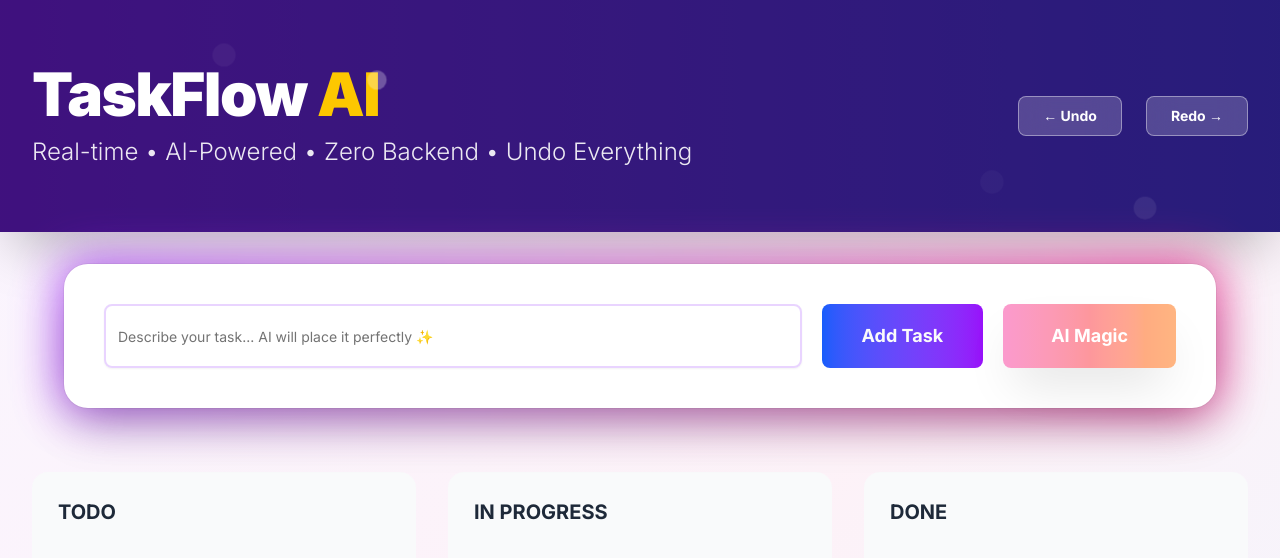
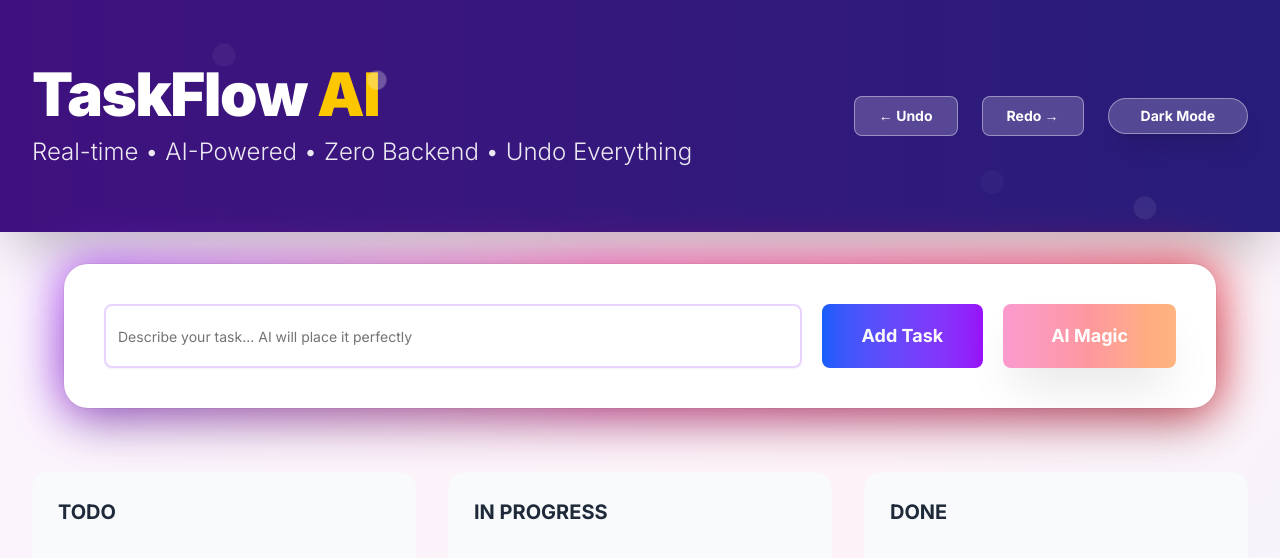
Before and after one commit to hardickchatterjee/taskflow-project, a Next.js app: page /projects/13b56b64-14df-4efa-8edf-567d80291c27 in a window 1280 px wide. Shown: the top 558 px of the page. Built offline with nearby package versions, Linux system fonts and the light colour scheme.

Commit message:
feat: fully working real-time collaborative Kanban

```diff
--- a/src/app/globals.css
+++ b/src/app/globals.css
@@ -1,5 +1,8 @@
 @import "tailwindcss";
 @import "tw-animate-css";
+@tailwind base;
+@tailwind components;
+@tailwind utilities;
 
 @custom-variant dark (&:is(.dark *));
 
@@ -131,3 +134,47 @@
 .animate-tilt {
   animation: tilt 12s infinite ease-in-out;
 }
+
+/* ───── DARK MODE MAGIC ───── */
+.dark {
+  color-scheme: dark;
+}
+
+.dark .bg-gradient-to-br {
+  background: linear-gradient(to bottom right, #1e1b4b, #2e1065, #1e293b);
+}
+
+.dark .bg-white {
+  @apply bg-gray-900 border-gray-800;
+}
+
+.dark .text-gray-800 {
+  @apply text-gray-100;
+}
+
+.dark .bg-gray-50 {
+  @apply bg-gray-900/80;
+}
+
+.dark .border-gray-300 {
+  @apply border-gray-700;
+}
+
+.dark .bg-gray-100 {
+  @apply bg-gray-800;
+}
+
+.dark .text-gray-600 {
+  @apply text-gray-400;
+}
+
+/* Neon glow for AI button in dark mode */
+.dark .from-pink-500 {
+  --tw-gradient-from: #ec4899;
+  --tw-gradient-to: #f43f5e;
+}
+
+/* Particle glow */
+.dark .bg-white {
+  filter: drop-shadow(0 0 10px rgba(168, 85, 247, 0.8));
+}
--- a/src/app/layout.tsx
+++ b/src/app/layout.tsx
@@ -16,8 +16,8 @@ export default function RootLayout({
   children: React.ReactNode;
 }) {
   return (
-    <html lang="en">
-      <body className={`${inter.className} bg-gradient-to-br from-purple-50 via-pink-50 to-blue-50 min-h-screen`}>
+    <html lang="en" className="scroll-smooth">
+      <body className={`${inter.className} bg-gradient-to-br from-purple-50 via-pink-50 to-blue-50 min-h-screen transition-all duration-1000`}>
         {children}
       </body>
     </html>
--- a/src/app/projects/[id]/page.tsx
+++ b/src/app/projects/[id]/page.tsx
@@ -2,7 +2,7 @@
 'use client';
 
 import { useParams } from 'next/navigation';
-import { useState } from 'react';
+import { useState, useEffect } from 'react';
 import { useTaskStore, TaskStatus } from '@/store/useTaskStore';
 import { useSyncTaskStoreAcrossTabs } from '@/lib/useSyncTaskStoreAcrossTabs';
 import { KanbanBoard } from '@/components/KanbanBoard';
@@ -21,6 +21,9 @@ export default function ProjectPage() {
 
   const [newTitle, setNewTitle] = useState('');
   const [isLoading, setIsLoading] = useState(false);
+
+  // Detect dark mode for button text
+  const isDark = typeof document !== 'undefined' && document.documentElement.classList.contains('dark');
 
   const handleAdd = () => {
     if (!newTitle.trim()) return;
@@ -81,9 +84,9 @@ export default function ProjectPage() {
 
   return (
     <div className="min-h-screen">
-      {/* FLASHY HERO HEADER */}
-      <div className="relative overflow-hidden bg-gradient-to-r from-violet-600 to-indigo-600 text-white shadow-2xl">
-        <div className="absolute inset-0 bg-black opacity-50"></div>
+      {/* HERO HEADER */}
+      <div className="relative overflow-hidden bg-gradient-to-r from-violet-600 to-indigo-600 dark:from-purple-900 dark:to-indigo-950 text-white shadow-2xl">
+        <div className="absolute inset-0 bg-black opacity-50 dark:opacity-70"></div>
         <div className="relative px-8 py-16">
           <div className="flex justify-between items-center max-w-7xl mx-auto">
             <div>
@@ -94,7 +97,7 @@ export default function ProjectPage() {
                 Real-time • AI-Powered • Zero Backend • Undo Everything
               </p>
             </div>
-            <div className="flex gap-6">
+            <div className="flex gap-6 items-center">
               <Button
                 variant="secondary"
                 size="lg"
@@ -111,21 +114,30 @@ export default function ProjectPage() {
               >
                 Redo →
               </Button>
+
+              {/* DARK MODE TOGGLE — THE ONE LINE THAT CHANGES EVERYTHING */}
+              <Button
+                onClick={() => document.documentElement.classList.toggle('dark')}
+                className="bg-white/20 backdrop-blur-lg hover:bg-white/30 border border-white/40 text-white font-bold px-8 py-4 rounded-full shadow-xl transition-all duration-500"
+              >
+                {isDark ? 'Light Mode' : 'Dark Mode'}
+              </Button>
             </div>
           </div>
         </div>
 
-        {/* Floating particles */}
+        {/* Floating particles — glow in dark mode */}
         <div className="absolute inset-0 pointer-events-none">
           {[...Array(8)].map((_, i) => (
             <div
               key={i}
-              className="absolute w-3 h-3 bg-white rounded-full opacity-70 animate-ping"
+              className="absolute w-3 h-3 bg-white rounded-full opacity-70 animate-ping dark:opacity-90 dark:blur-sm"
               style={{
                 top: `${10 + i * 11}%`,
                 left: `${5 + i * 12}%`,
                 animationDelay: `${i * 0.4}s`,
                 animationDuration: `${3 + i * 0.5}s`,
+                boxShadow: isDark ? '0 0 20px #a855f7' : 'none',
               }}
             />
           ))}
@@ -133,24 +145,24 @@ export default function ProjectPage() {
       </div>
 
       <div className="p-8 pb-32">
-        {/* AI INPUT WITH GLOW */}
+        {/* AI INPUT WITH NEON GLOW */}
         <div className="max-w-6xl mx-auto mb-16">
           <div className="relative group">
-            <div className="absolute -inset-1 bg-gradient-to-r from-purple-600 to-pink-600 rounded-3xl blur-xl opacity-70 group-hover:opacity-100 transition duration-1000 animate-tilt"></div>
-            <div className="relative bg-white rounded-3xl p-10 shadow-2xl ring-1 ring-black/5">
+            <div className="absolute -inset-1 bg-gradient-to-r from-purple-600 via-pink-600 to-red-600 rounded-3xl blur-xl opacity-70 group-hover:opacity-100 transition duration-1000 animate-tilt dark:from-purple-500 dark:via-pink-500 dark:to-cyan-500 dark:opacity-90"></div>
+            <div className="relative bg-white dark:bg-gray-900/95 rounded-3xl p-10 shadow-2xl ring-1 ring-black/5 dark:ring-white/10 backdrop-blur-xl">
               <div className="flex gap-5 items-center">
                 <Input
-                  placeholder="Describe your task... AI will place it perfectly ✨"
+                  placeholder="Describe your task... AI will place it perfectly"
                   value={newTitle}
                   onChange={(e) => setNewTitle(e.target.value)}
                   onKeyDown={(e) => e.key === 'Enter' && !isLoading && handleAdd()}
-                  className="text-xl h-16 border-2 border-purple-200 focus:border-purple-500 transition-all"
+                  className="text-xl h-16 border-2 border-purple-200 dark:border-purple-700 focus:border-purple-500 dark:focus:border-purple-400 transition-all bg-white/80 dark:bg-gray-800/80"
                   disabled={isLoading}
                 />
                 <Button
                   onClick={handleAdd}
                   size="lg"
-                  className="h-16 px-10 text-lg font-bold bg-gradient-to-r from-blue-600 to-purple-600 hover:from-blue-700 hover:to-purple-700"
+                  className="h-16 px-10 text-lg font-bold bg-gradient-to-r from-blue-600 to-purple-600 hover:from-blue-700 hover:to-purple-700 dark:from-blue-500 dark:to-purple-500"
                   disabled={isLoading}
                 >
                   Add Task
@@ -159,13 +171,13 @@ export default function ProjectPage() {
                   size="lg"
                   onClick={handleAISuggest}
                   disabled={isLoading || !newTitle.trim()}
-                  className="relative h-16 px-12 text-lg font-bold overflow-hidden bg-gradient-to-r from-pink-500 via-red-500 to-orange-500 hover:from-pink-600 hover:to-orange-600 text-white shadow-2xl transform hover:scale-105 transition-all duration-300"
+                  className="relative h-16 px-12 text-lg font-bold overflow-hidden bg-gradient-to-r from-pink-500 via-red-500 to-orange-500 hover:from-pink-600 hover:to-orange-600 text-white shadow-2xl transform hover:scale-105 transition-all duration-300 dark:from-purple-600 dark:via-pink-600 dark:to-cyan-600"
                 >
                   <span className="relative z-10">
                     {isLoading ? 'Thinking...' : 'AI Magic'}
                   </span>
                   {!isLoading && (
-                    <span className="absolute inset-0 bg-white opacity-30 animate-ping"></span>
+                    <span className="absolute inset-0 bg-white opacity-30 animate-ping dark:opacity-50"></span>
                   )}
                 </Button>
               </div>
```
